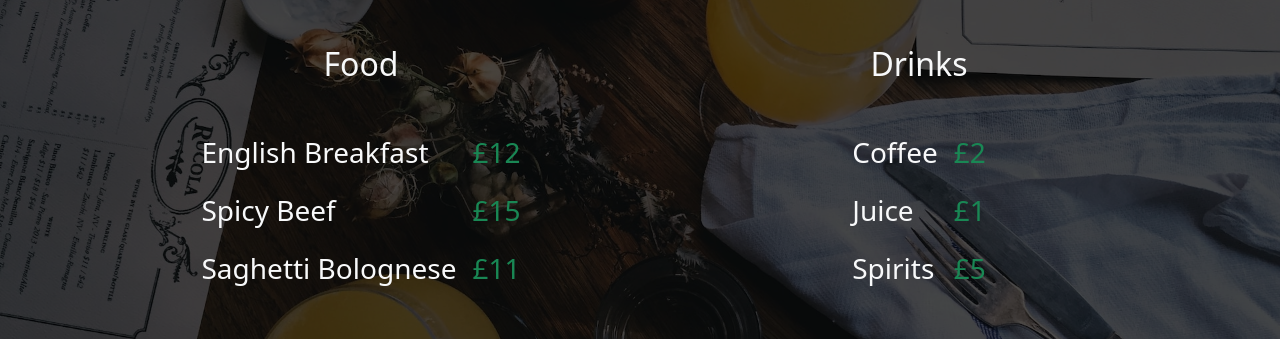
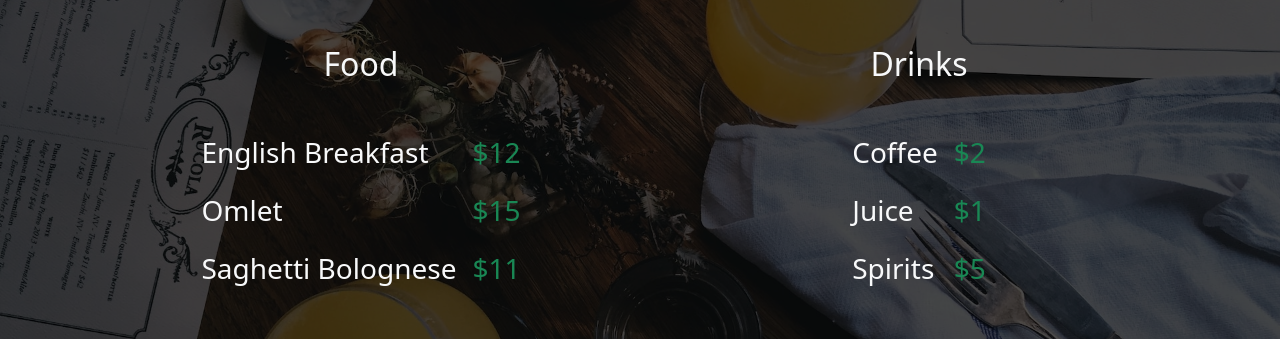
Before and after one commit to sarahwkh9/react-restaurant, a React (Create React App) app: page / in a window 1280 px wide. Shown: the part 1400-1739 px from the top of the page. Built offline with nearby package versions, Linux system fonts and the light colour scheme.

Commit message:
Update Home.jsx

```diff
--- a/src/pages/Home.jsx
+++ b/src/pages/Home.jsx
@@ -48,15 +48,15 @@ function Home() {
                             <ul className='px-0'>
                                 <li className='d-flex justify-content-between'>
                                     <p className='fs-3 mx-2'>English Breakfast</p>
-                                    <p className='fs-3 mx-2 text-success fw-nold'>£12</p>
+                                    <p className='fs-3 mx-2 text-success fw-nold'>$12</p>
                                 </li>
                                 <li className='d-flex justify-content-between'>
-                                    <p className='fs-3 mx-2'>Spicy Beef</p>
-                                    <p className='fs-3 mx-2 text-success fw-nold'>£15</p>
+                                    <p className='fs-3 mx-2'>Omlet</p>
+                                    <p className='fs-3 mx-2 text-success fw-nold'>$15</p>
                                 </li>
                                 <li className='d-flex justify-content-between'>
                                     <p className='fs-3 mx-2'>Saghetti Bolognese</p>
-                                    <p className='fs-3 mx-2 text-success fw-nold'>£11</p>
+                                    <p className='fs-3 mx-2 text-success fw-nold'>$11</p>
                                 </li>
                             </ul>
                         </div>
@@ -65,15 +65,15 @@ function Home() {
                             <ul className='px-0'>
                                 <li className='d-flex justify-content-between'>
                                     <p className='fs-3 mx-2'>Coffee</p>
-                                    <p className='fs-3 mx-2 text-success fw-nold'>£2</p>
+                                    <p className='fs-3 mx-2 text-success fw-nold'>$2</p>
                                 </li>
                                 <li className='d-flex justify-content-between'>
                                     <p className='fs-3 mx-2'>Juice</p>
-                                    <p className='fs-3 mx-2 text-success fw-nold'>£1</p>
+                                    <p className='fs-3 mx-2 text-success fw-nold'>$1</p>
                                 </li>
                                 <li className='d-flex justify-content-between'>
                                     <p className='fs-3 mx-2'>Spirits</p>
-                                    <p className='fs-3 mx-2 text-success fw-nold'>£5</p>
+                                    <p className='fs-3 mx-2 text-success fw-nold'>$5</p>
                                 </li>
                             </ul>
                         </div>
```
